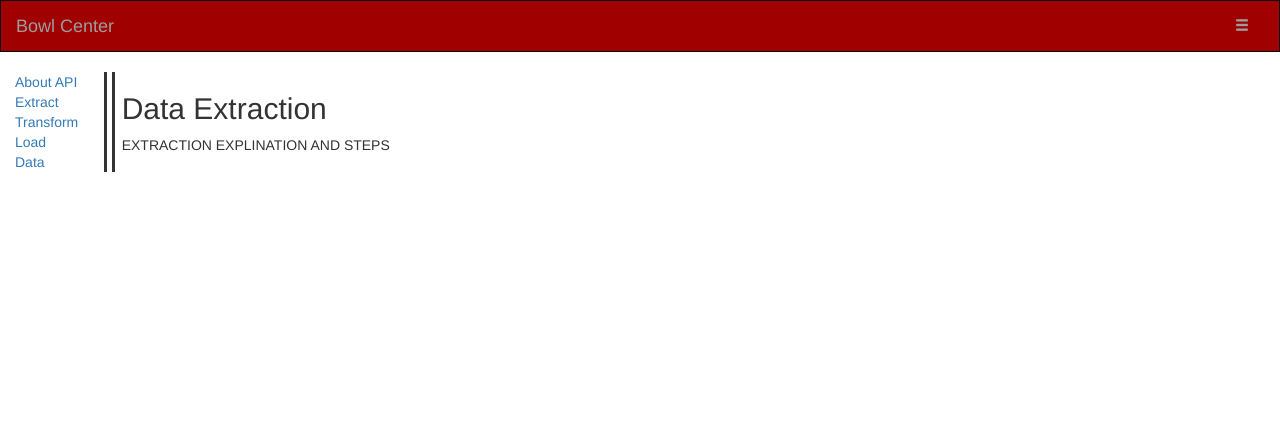
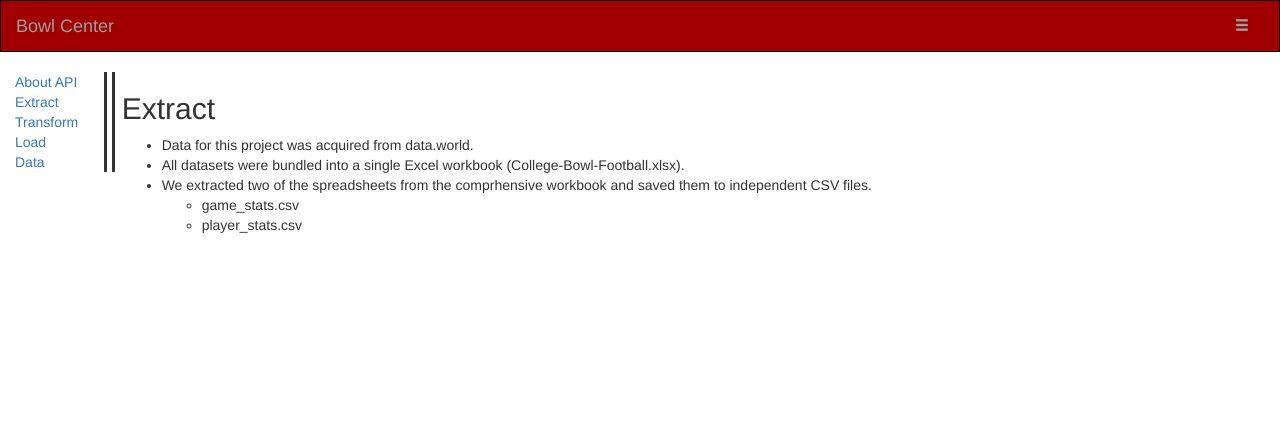
Before and after one commit to ctran301/College-FootBall-Bowl-Center, a Flask app: page /apiV1.0/extract in a window 1280 px wide. Shown: the top 432 px of the page. Run offline with Flask 2, Linux system fonts and the light colour scheme; parts of the project's set-up code (start-up, migrations or seed data) failed here and were passed over; some libraries are stand-ins or nearby versions.

Commit message:
added content

```diff
--- a/templates/extract.html
+++ b/templates/extract.html
@@ -65,8 +65,16 @@
                     </nav>
                 </div> <!--End Left Nav col div-->
                 <div class="col-md-10"> <!--Content-->
-                    <h2>Data Extraction</h2>
-                    <p>EXTRACTION EXPLINATION AND STEPS</p>
+                    <h2>Extract</h2>
+                    <ul>
+                        <li>Data for this project was acquired from data.world.</li>
+                        <li>All datasets were bundled into a single Excel workbook (College-Bowl-Football.xlsx).</li>
+                        <li>We extracted two of the spreadsheets from the comprhensive workbook and saved them to independent CSV files.</li>
+                        <ul>
+                            <li>game_stats.csv</li>
+                            <li>player_stats.csv</li>
+                        </ul>
+                    </ul>
                 </div> <!--End Left Nav col div-->
             </div> <!--End Content panels row-->
 
```
